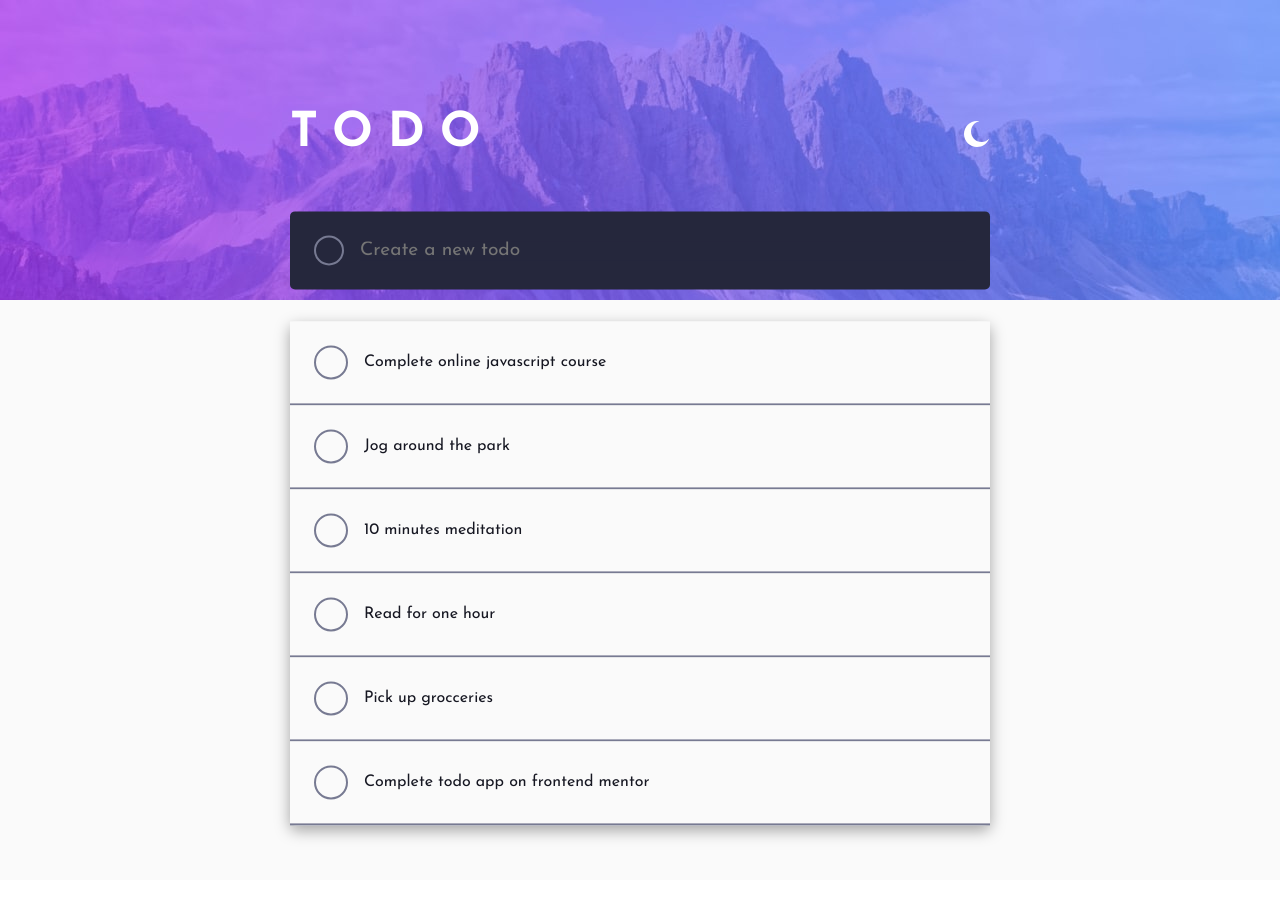
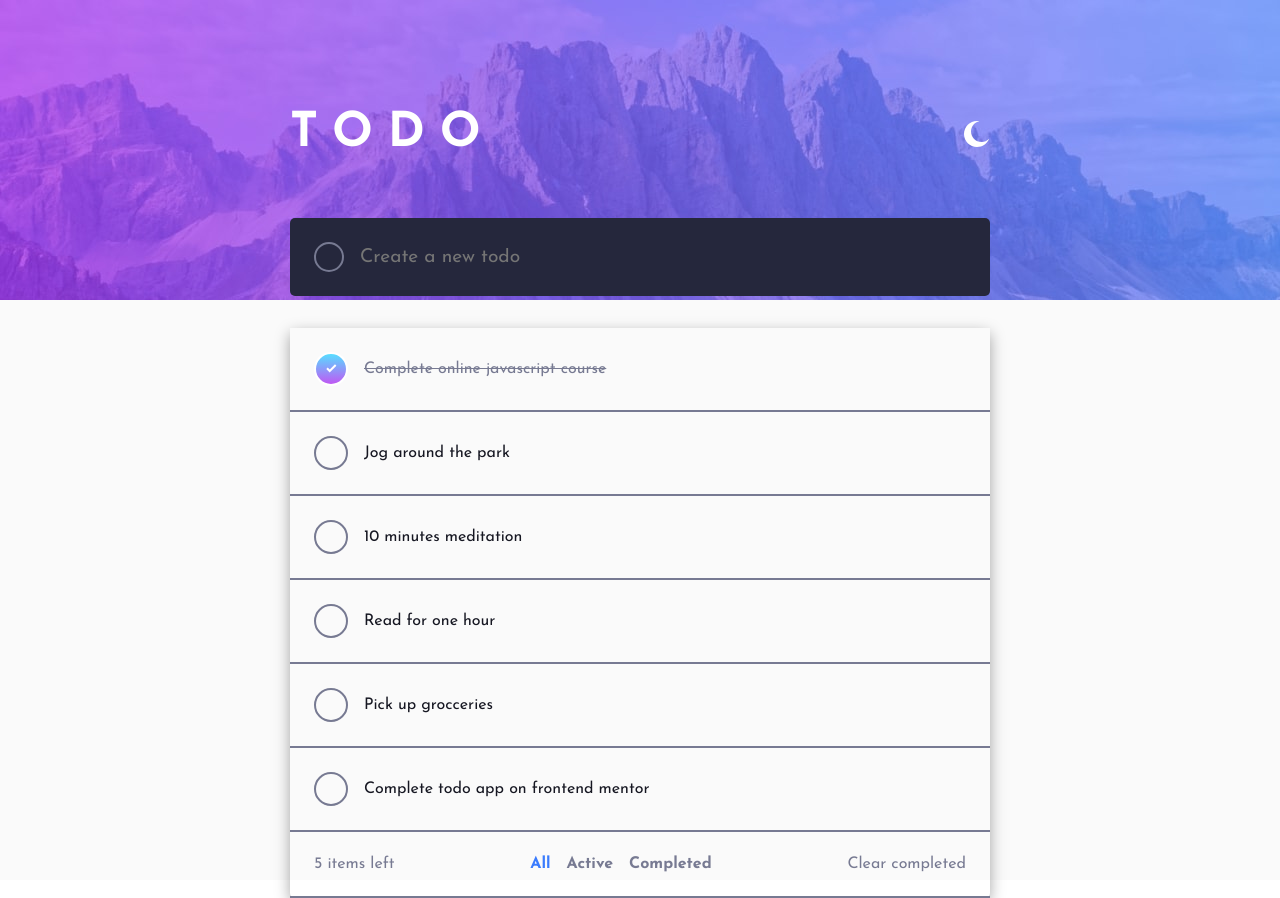
Before and after one commit to arashesmailian/step3, a React (Vite) app: page / in a window 1280 px wide. Built offline with nearby package versions, Linux system fonts and the light colour scheme.

Commit message:
list filter functionality added

```diff
--- a/src/App.css
+++ b/src/App.css
@@ -132,21 +132,85 @@ header{
   padding: 1.5rem;
   display: flex;
   align-items: center;
+  justify-content: start;
   gap: 1rem;
   border-bottom: 2px solid var(--Dark-Grayish-Blue);
-  box-shadow: ;
+  cursor: pointer;
+}
+.todo-item>p{
+  margin-right: auto;
 }
 .todo-item::marker{
   content: "";
 }
 
 .todo-item::before{
-  content: "";
+  /* content: ""; */
   display: block;
   border: 2px solid var(--Dark-Grayish-Blue);
   border-radius: 50%;
   min-width: 30px;
   min-height: 30px;
+}
+.todo-item[completed='false']::before{
+  content: "";
+}
+.todo-item[completed='true']::before{
+  content: url("/src/assets/images/icon-check.svg");
+  display: flex;
+  justify-content: center;
+  align-items: center;
+  background: var(--Check-Background);
+  border-color: white;
+}
+.App[theme = 'dark'] .todo-item[completed='true']::before{
+  border-color: var(--Very-Dark-Blue);
+}
+
+.App .todo-item[completed='true']{
+  text-decoration: line-through;
+  color: var(--Dark-Grayish-Blue);
+}
+
+.delete-icon-container{
+  padding: 10px;
+  display: none;
+  cursor:url("/src/assets/images/icon-trash.svg") ,auto;
+}
+
+.todo-item:hover .delete-icon-container{
+  display: flex;
+}
+
+.footer{
+  padding: 1.5rem;
+  display: flex;
+  align-items: center;
+  justify-content: space-between;
+  gap: 1rem;
+  border-bottom: 2px solid var(--Dark-Grayish-Blue);
+  color: var(--Dark-Grayish-Blue);
+}
+.footer p{
+  cursor: pointer;
+}
+
+.footer-conditions{
+  display: flex;
+  justify-content: space-between;
+  gap: 1rem;
+}
+.footer-conditions p{
+  font-weight: 700;
+}
+.footer-conditions>p[status='true']{
+  color: var(--Bright-Blue);
+}
+.footer-conditions p:hover{
+  color: var(--Very-Dark-Blue);
+}
+.App[theme = 'dark'] .footer-conditions p:hover{
+  color: var(--Light-Grayish-Blue-hover);
 }
 
 /* ***************** media query ***************** */
--- a/src/App.jsx
+++ b/src/App.jsx
@@ -1,3 +1,4 @@
+/* eslint-disable react/no-unknown-property */
 import { useState } from "react";
 import "./App.css";
 import TodoHeader from "./components/TodoHeader";
--- a/src/components/TodoHeader.jsx
+++ b/src/components/TodoHeader.jsx
@@ -1,3 +1,4 @@
+/* eslint-disable react/prop-types */
 import TodosContainer from "./TodosContainer";
 import sun from "../assets/images/icon-sun.svg";
 import moon from "../assets/images/icon-moon.svg";
--- a/src/components/TodoInput.jsx
+++ b/src/components/TodoInput.jsx
@@ -4,15 +4,11 @@ import { useState } from "react";
 
 const TodoInput = () => {
   const dispatch = useDispatch();
-  const [newTodo, setNewTodo] = useState();
-  //   const inputChangeHandler = (e) => {
-  //     console.log(e.target.value);
-  //     setNewTodo(e.target.value);
-  //   };
+  const [newTodo, setNewTodo] = useState("");
   const submitHandler = (e) => {
     e.preventDefault();
-    console.log(newTodo);
     if (newTodo) dispatch(addTodo(newTodo));
+    setNewTodo("");
   };
   return (
     <form className="todo-input" onSubmit={submitHandler}>
@@ -21,9 +17,9 @@ const TodoInput = () => {
         type="text"
         placeholder="Create a new todo"
         onChange={(e) => {
-          console.log(e.target.value);
           setNewTodo(e.target.value);
         }}
+        value={newTodo}
       />
     </form>
   );
--- a/src/components/TodoList.jsx
+++ b/src/components/TodoList.jsx
@@ -1,28 +1,90 @@
+/* eslint-disable no-unused-vars */
+/* eslint-disable react/no-unknown-property */
 import { useSelector } from "react-redux";
 import { useDispatch } from "react-redux";
-import { removeTodo } from "../redux/reducers/todo.reducer";
+import { removeTodo, completeTodo } from "../redux/reducers/todo.reducer";
+
+import DeleteIcon from "../assets/images/icon-cross.svg";
+import { useRef, useState } from "react";
+import { useEffect } from "react";
 
 const TodoList = () => {
   const dispatch = useDispatch();
+  const conditionList = useRef();
   const todos = useSelector((state) => state.todo);
-  console.log(todos);
-  const completeTaskHandler = (task) => {
-    console.log(task);
+  const [filterTodos, setFilterTodos] = useState("");
+  const [condition, setCondition] = useState("All");
+
+  const deleteTaskHandler = (task) => {
     dispatch(removeTodo(task));
   };
+  const checkTriggerHandler = (todo) => {
+    dispatch(completeTodo(todo));
+  };
+
+  const conditionsClickHandler = (e) => {
+    const allConsditions = conditionList.current.children;
+    for (let i of allConsditions) i.setAttribute("status", "false");
+    e.target.setAttribute("status", "true");
+    setCondition(e.target.textContent);
+  };
+
+  useEffect(() => {
+    switch (condition) {
+      case "All":
+        return setFilterTodos(todos);
+      case "Active":
+        return setFilterTodos(todos.filter((todo) => todo.completed == false));
+      case "Completed":
+        return setFilterTodos(todos.filter((todo) => todo.completed == true));
+    }
+    setFilterTodos(todos);
+  }, [todos, condition]);
 
   return (
     <div className="todo-list">
       <ul>
-        {todos.map((todo) => {
-          return (
-            <div key={todo.id} onClick={() => completeTaskHandler(todo)}>
-              <li className="todo-item">
-                <p>{todo.txt}</p>
-              </li>
+        {filterTodos
+          ? filterTodos.map((todo) => {
+              return (
+                <div key={todo.id}>
+                  <li className="todo-item" completed={String(todo.completed)}>
+                    <p onClick={() => checkTriggerHandler(todo)}>{todo.txt}</p>
+                    <div
+                      className="delete-icon-container"
+                      onClick={() => deleteTaskHandler(todo)}
+                    >
+                      <img
+                        className="delete-icon"
+                        src={DeleteIcon}
+                        alt="delete icon"
+                      />
+                    </div>
+                  </li>
+                </div>
+              );
+            })
+          : ""}
+        <div>
+          <li className="footer">
+            <p>
+              {todos.filter((todo) => todo.completed == false).length} items
+              left
+            </p>
+            <div className="footer-conditions" ref={conditionList}>
+              <p status="true" onClick={(e) => conditionsClickHandler(e)}>
+                All
+              </p>
+              <p status="false" onClick={(e) => conditionsClickHandler(e)}>
+                Active
+              </p>
+              <p status="false" onClick={(e) => conditionsClickHandler(e)}>
+                Completed
+              </p>
             </div>
-          );
-        })}
+            <p onClick={() => setCondition("Active")}>Clear completed</p>
+          </li>
+        </div>
       </ul>
     </div>
   );
--- a/src/redux/reducers/todo.reducer.js
+++ b/src/redux/reducers/todo.reducer.js
@@ -48,8 +48,13 @@ export const TodoSlice = createSlice({
       );
       state.splice(indexOfRemovingTodo, 1);
     },
+    completeTodo: (state, action) => {
+      state.forEach((todo) => {
+        if (todo.id === action.payload.id) todo.completed = !todo.completed;
+      });
+    },
   },
 });
 
-export const { addTodo, removeTodo } = TodoSlice.actions;
+export const { addTodo, removeTodo, completeTodo } = TodoSlice.actions;
 export default TodoSlice.reducer;
```
Also changed, not shown: src/assets/images/icon-trash.svg (added).
